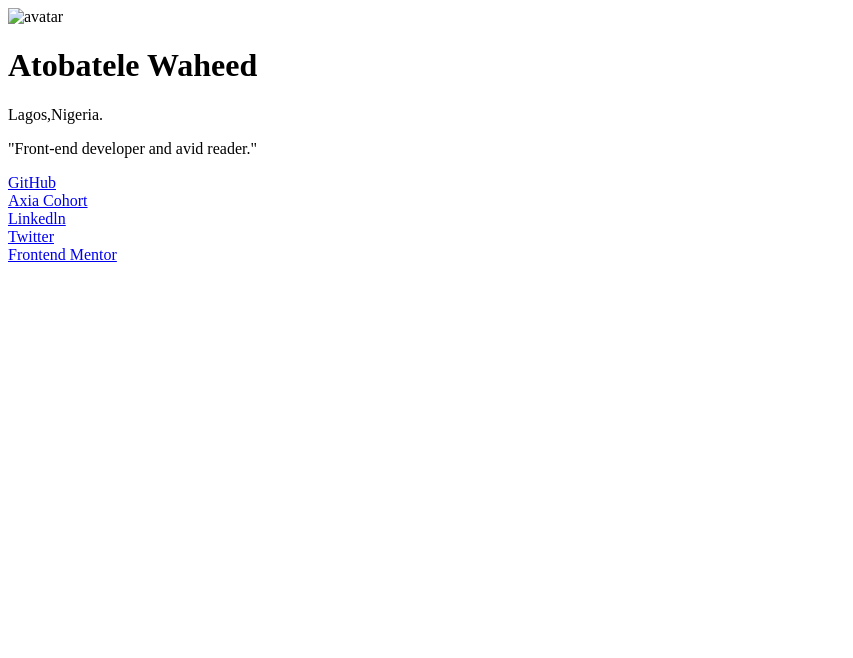
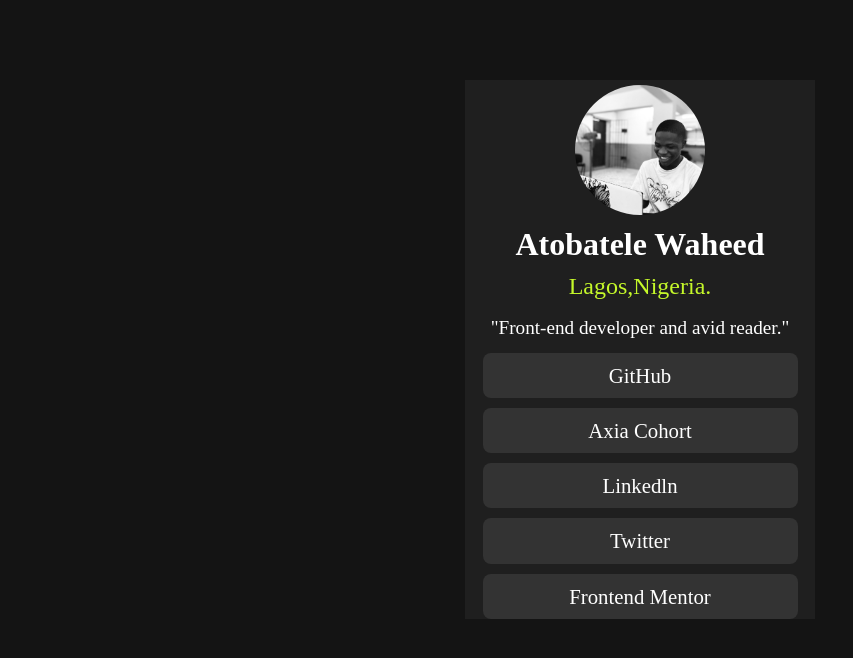
Before and after one commit to Fisher99-pixel/social-links, a plain HTML site: page index.html in a window 1280 px wide. Shown: the whole page, without its empty margins (0-853 px from the left). Drawn offline with Linux system fonts and the light colour scheme.

Commit message:
initial commit

```diff
--- a/index.html
+++ b/index.html
@@ -3,12 +3,12 @@
 <head>
   <meta charset="UTF-8">
   <meta name="viewport" content="width=device-width, initial-scale=1.0">
-  <link rel="stylesheet" href="social-links.css">
+  <link rel="stylesheet" href="index.css">
   <title>Document</title>
 </head>
 <body>
   <div class="container">
-    <img src="/social-links-profile-main/assets/images/IMG_E1525.jpg" alt="avatar" class="image">
+    <img src="IMG_E1525.jpg" alt="avatar" class="image">
     <h1 class="metaData">Atobatele Waheed</h1>
     <p class="address">Lagos,Nigeria.</p>
     <p class="bio">"Front-end developer and avid reader."</p>
```
